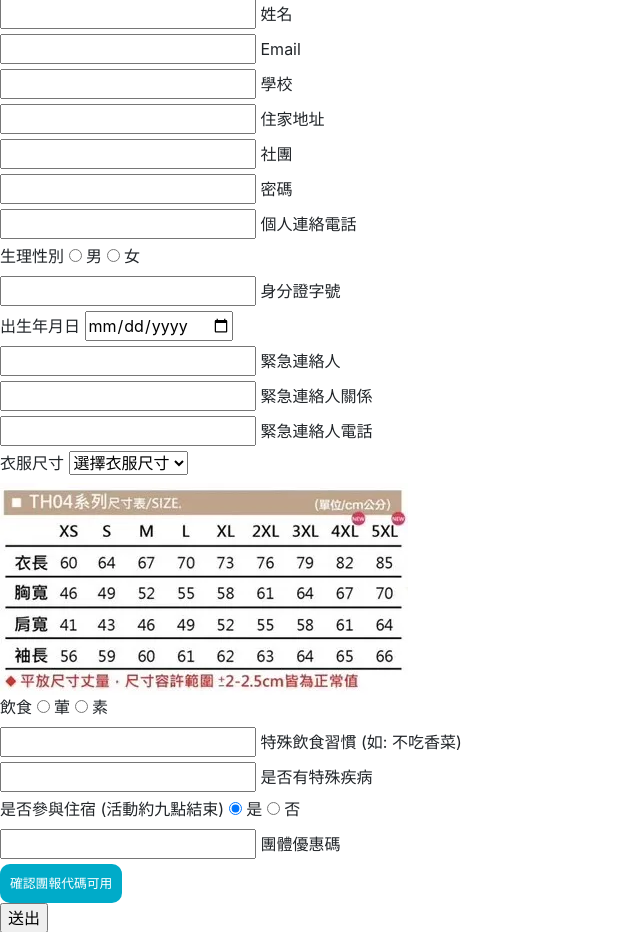
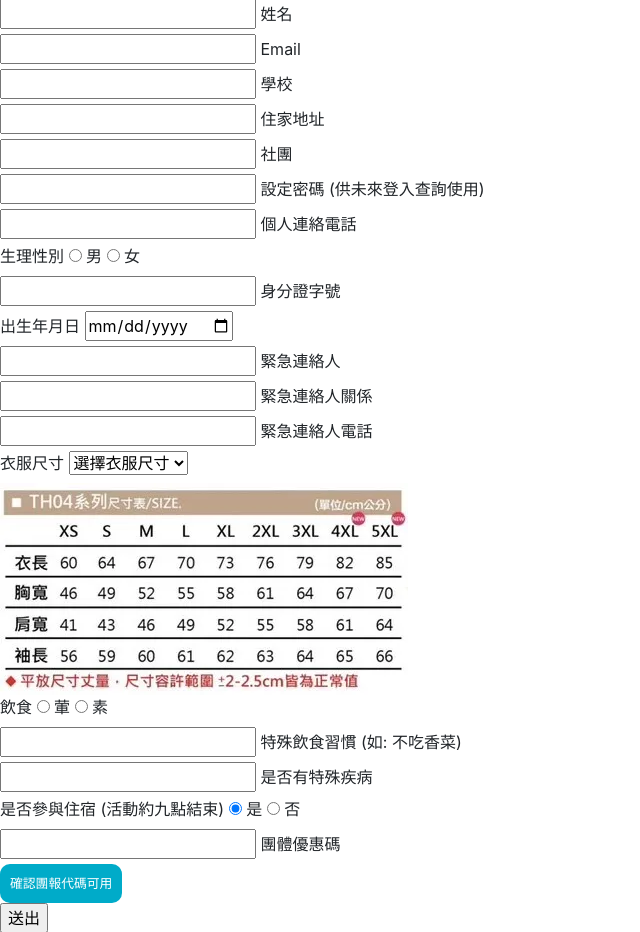
Before and after one commit to SCAICT/112-winter-camp, a Django app: template back-end/flask/templates/sign.html in a window 1280 px wide. Shown: the part 1416-2348 px from the top of the page, without its empty margins (0-640 px from the left). Run offline with Django 4.2, Linux system fonts and the light colour scheme; the template is opened without the code that fills it, so the values that code supplies are empty; some libraries are stand-ins or nearby versions.

Commit message:
Update password label in sign.html

```diff
--- a/back-end/flask/templates/sign.html
+++ b/back-end/flask/templates/sign.html
@@ -37,7 +37,7 @@
         </div>
         <div class="user-box">
             <input type="text" name="data[]" required="" />
-            <label>密碼</label>
+            <label>設定密碼 (供未來登入查詢使用)</label>
         </div>
         <div class="user-box">
             <input type="tel" name="data[]" required="" />
```
